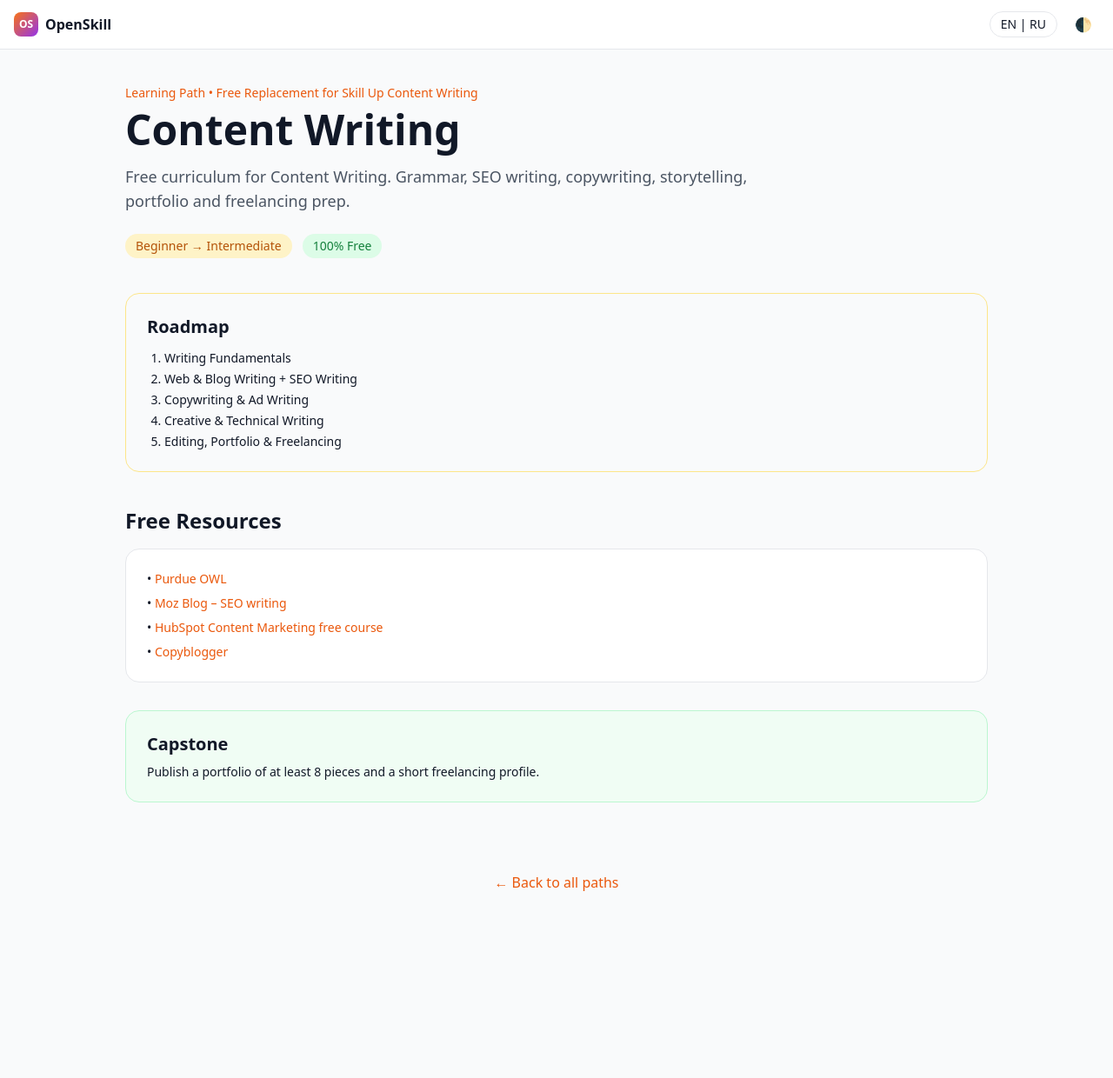
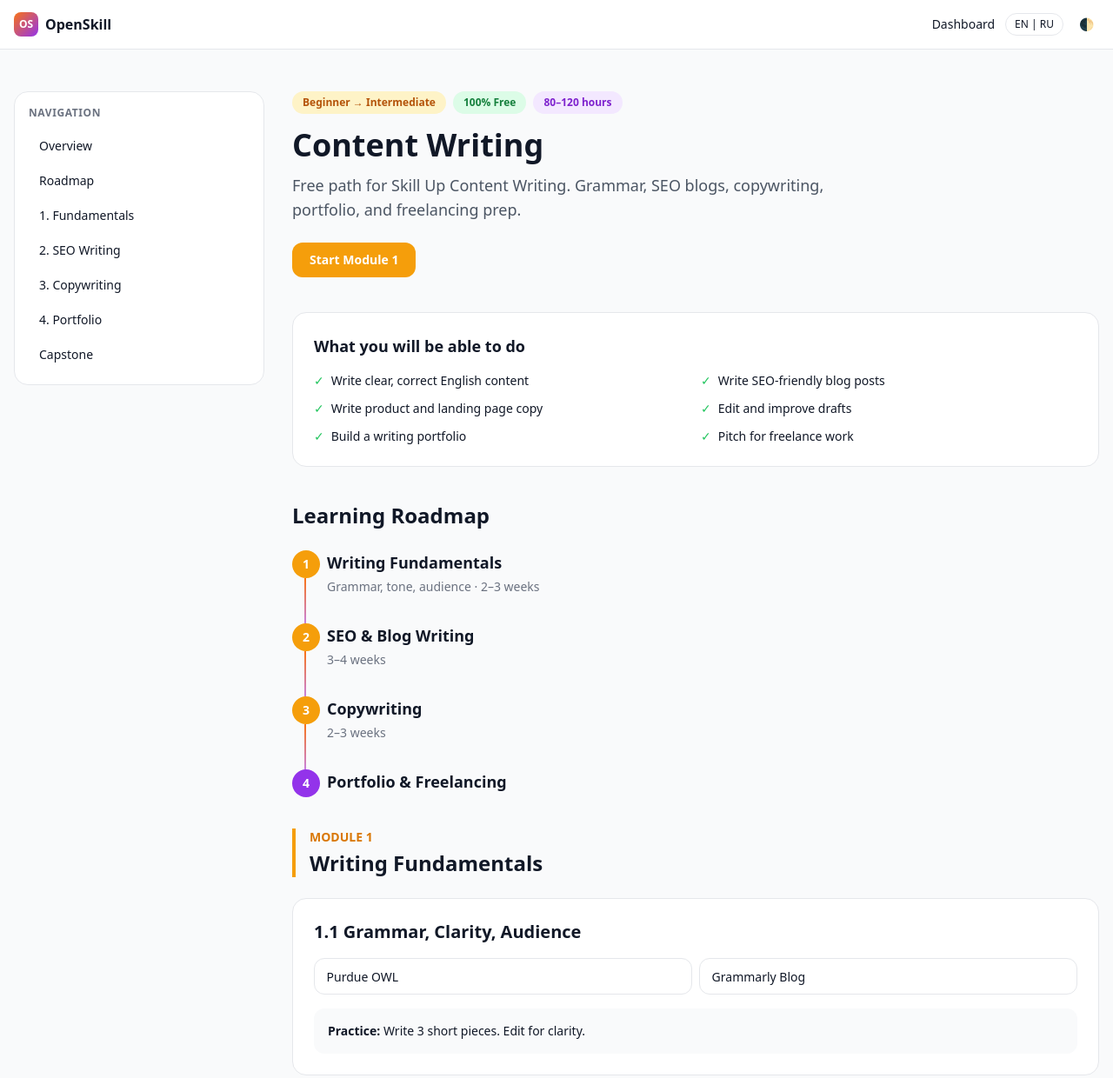
Before and after one commit to WristMohsin/Short-Courses, a plain HTML site: page courses/content-writing.html in a window 1280 px wide. Shown: the top 1240 px of the page at 87% size. Before the commit the page ends 1099 px from the top, so only its background shows below. Drawn offline with nearby package versions, Linux system fonts and the light colour scheme.

Commit message:
Lengthy curricula: Content Writing, Video Editing, Unity, 3D Modeling, UI/UX, Digital Marketing - full modules, practice, capstones

```diff
--- a/courses/content-writing.html
+++ b/courses/content-writing.html
@@ -3,57 +3,117 @@
 <head>
   <meta charset="UTF-8" />
   <meta name="viewport" content="width=device-width, initial-scale=1.0" />
-  <title>Free Content Writing – OpenSkill Academy</title>
+  <title>Content Writing – OpenSkill Academy</title>
   <script src="https://cdn.tailwindcss.com"></script>
   <script>tailwind.config={darkMode:'class'}</script>
   <link rel="stylesheet" href="../css/styles.css" />
   <link href="https://fonts.googleapis.com/css2?family=Inter:wght@400;500;600;700;800&display=swap" rel="stylesheet">
 </head>
 <body class="bg-gray-50 text-gray-900 dark:bg-gray-950 dark:text-gray-100 font-sans antialiased">
-  <header class="sticky top-0 z-50 bg-white/90 dark:bg-gray-900/90 backdrop-blur border-b border-gray-200 dark:border-gray-800">
+  <header class="sticky top-0 z-50 bg-white/95 dark:bg-gray-900/95 backdrop-blur border-b border-gray-200 dark:border-gray-800">
     <div class="max-w-7xl mx-auto px-4 h-14 flex items-center justify-between">
-      <a href="../index.html" class="font-bold flex items-center gap-2"><span class="w-7 h-7 rounded-lg bg-gradient-to-br from-orange-500 to-purple-600 text-white text-xs flex items-center justify-center">OS</span> OpenSkill</a>
-      <div class="flex items-center gap-3">
-        <button id="langToggle" class="text-sm px-3 py-1 border rounded-full">EN | RU</button>
-        <button id="themeToggle" class="p-2">🌓</button>
+      <a href="../index.html" class="font-bold flex items-center gap-2"><span class="w-7 h-7 rounded-lg bg-gradient-to-br from-orange-500 to-purple-600 text-white text-xs flex items-center justify-center font-bold">OS</span> OpenSkill</a>
+      <div class="flex items-center gap-3 text-sm">
+        <a href="../dashboard.html" class="hover:text-orange-500 hidden md:inline">Dashboard</a>
+        <button id="langToggle" class="px-2.5 py-1 border rounded-full text-xs">EN | RU</button>
+        <button id="themeToggle" class="p-1.5">🌓</button>
       </div>
     </div>
   </header>
-  <main class="max-w-5xl mx-auto px-4 py-10">
-    <div class="mb-10">
-      <div class="text-sm text-orange-600 font-medium mb-2">Learning Path • Free Replacement for Skill Up Content Writing</div>
-      <h1 class="text-3xl md:text-5xl font-extrabold mb-4">Content Writing</h1>
-      <p class="text-lg text-gray-600 dark:text-gray-300 max-w-3xl">Free curriculum for Content Writing. Grammar, SEO writing, copywriting, storytelling, portfolio and freelancing prep.</p>
-      <div class="mt-6 flex flex-wrap gap-3 text-sm">
-        <span class="px-3 py-1 rounded-full bg-amber-100 dark:bg-amber-900/40 text-amber-700 dark:text-amber-300">Beginner → Intermediate</span>
-        <span class="px-3 py-1 rounded-full bg-green-100 dark:bg-green-900/40 text-green-700 dark:text-green-300">100% Free</span>
+  <div class="max-w-7xl mx-auto px-4 py-8 md:py-12">
+    <div class="grid lg:grid-cols-12 gap-8">
+      <aside class="lg:col-span-3 hidden lg:block">
+        <div class="course-sidebar card p-4">
+          <div class="text-xs font-semibold text-gray-500 uppercase tracking-wider mb-3">Navigation</div>
+          <nav class="space-y-1 text-sm">
+            <a href="#overview" class="block px-3 py-2 rounded-lg hover:bg-amber-50 dark:hover:bg-amber-950/40 font-medium">Overview</a>
+            <a href="#roadmap" class="block px-3 py-2 rounded-lg hover:bg-amber-50 dark:hover:bg-amber-950/40">Roadmap</a>
+            <a href="#m1" class="block px-3 py-2 rounded-lg hover:bg-amber-50 dark:hover:bg-amber-950/40">1. Fundamentals</a>
+            <a href="#m2" class="block px-3 py-2 rounded-lg hover:bg-amber-50 dark:hover:bg-amber-950/40">2. SEO Writing</a>
+            <a href="#m3" class="block px-3 py-2 rounded-lg hover:bg-amber-50 dark:hover:bg-amber-950/40">3. Copywriting</a>
+            <a href="#m4" class="block px-3 py-2 rounded-lg hover:bg-amber-50 dark:hover:bg-amber-950/40">4. Portfolio</a>
+            <a href="#capstone" class="block px-3 py-2 rounded-lg hover:bg-amber-50 dark:hover:bg-amber-950/40">Capstone</a>
+          </nav>
+        </div>
+      </aside>
+      <div class="lg:col-span-9 space-y-10">
+        <section id="overview">
+          <div class="flex flex-wrap gap-2 mb-4">
+            <span class="badge bg-amber-100 text-amber-700 dark:bg-amber-900/40 dark:text-amber-300">Beginner → Intermediate</span>
+            <span class="badge bg-green-100 text-green-700 dark:bg-green-900/40 dark:text-green-300">100% Free</span>
+            <span class="badge bg-purple-100 text-purple-700 dark:bg-purple-900/40 dark:text-purple-300">80–120 hours</span>
+          </div>
+          <h1 class="text-3xl md:text-4xl font-extrabold mb-3">Content Writing</h1>
+          <p class="text-lg text-gray-600 dark:text-gray-300 max-w-2xl mb-6">Free path for Skill Up Content Writing. Grammar, SEO blogs, copywriting, portfolio, and freelancing prep.</p>
+          <a href="#m1" class="inline-block px-5 py-2.5 rounded-xl bg-amber-500 hover:bg-amber-600 text-white font-semibold text-sm">Start Module 1</a>
+        </section>
+        <section class="card p-6">
+          <h2 class="text-lg font-bold mb-4">What you will be able to do</h2>
+          <div class="grid sm:grid-cols-2 gap-3 text-sm">
+            <div class="flex gap-2"><span class="text-green-500">✓</span> Write clear, correct English content</div>
+            <div class="flex gap-2"><span class="text-green-500">✓</span> Write SEO-friendly blog posts</div>
+            <div class="flex gap-2"><span class="text-green-500">✓</span> Write product and landing page copy</div>
+            <div class="flex gap-2"><span class="text-green-500">✓</span> Edit and improve drafts</div>
+            <div class="flex gap-2"><span class="text-green-500">✓</span> Build a writing portfolio</div>
+            <div class="flex gap-2"><span class="text-green-500">✓</span> Pitch for freelance work</div>
+          </div>
+        </section>
+        <section id="roadmap">
+          <h2 class="text-2xl font-bold mb-6">Learning Roadmap</h2>
+          <div class="space-y-0">
+            <div class="roadmap-line pb-8"><div class="absolute left-0 w-8 h-8 rounded-full bg-amber-500 text-white flex items-center justify-center text-sm font-bold">1</div><h3 class="font-semibold text-lg">Writing Fundamentals</h3><p class="text-sm text-gray-500 mt-1">Grammar, tone, audience · 2–3 weeks</p></div>
+            <div class="roadmap-line pb-8"><div class="absolute left-0 w-8 h-8 rounded-full bg-amber-500 text-white flex items-center justify-center text-sm font-bold">2</div><h3 class="font-semibold text-lg">SEO & Blog Writing</h3><p class="text-sm text-gray-500 mt-1">3–4 weeks</p></div>
+            <div class="roadmap-line pb-8"><div class="absolute left-0 w-8 h-8 rounded-full bg-amber-500 text-white flex items-center justify-center text-sm font-bold">3</div><h3 class="font-semibold text-lg">Copywriting</h3><p class="text-sm text-gray-500 mt-1">2–3 weeks</p></div>
+            <div class="roadmap-line"><div class="absolute left-0 w-8 h-8 rounded-full bg-purple-600 text-white flex items-center justify-center text-sm font-bold">4</div><h3 class="font-semibold text-lg">Portfolio & Freelancing</h3></div>
+          </div>
+        </section>
+        <section id="m1" class="space-y-6">
+          <div class="module-accent pl-4" style="border-color:#f59e0b"><div class="text-sm font-semibold text-amber-600 mb-1">MODULE 1</div><h2 class="text-2xl font-bold">Writing Fundamentals</h2></div>
+          <article class="card p-6 space-y-4">
+            <h3 class="text-xl font-bold">1.1 Grammar, Clarity, Audience</h3>
+            <div class="grid sm:grid-cols-2 gap-2">
+              <a href="https://owl.purdue.edu/owl/general_writing/" target="_blank" rel="noopener" class="resource-link">Purdue OWL</a>
+              <a href="https://www.grammarly.com/blog/" target="_blank" rel="noopener" class="resource-link">Grammarly Blog</a>
+            </div>
+            <div class="bg-gray-50 dark:bg-gray-800/50 rounded-xl p-4 text-sm"><strong>Practice:</strong> Write 3 short pieces. Edit for clarity.</div>
+          </article>
+        </section>
+        <section id="m2" class="space-y-6">
+          <div class="module-accent pl-4" style="border-color:#f59e0b"><div class="text-sm font-semibold text-amber-600 mb-1">MODULE 2</div><h2 class="text-2xl font-bold">SEO & Blog Writing</h2></div>
+          <article class="card p-6 space-y-4">
+            <div class="grid sm:grid-cols-2 gap-2">
+              <a href="https://moz.com/blog" target="_blank" rel="noopener" class="resource-link">Moz Blog</a>
+              <a href="https://www.hubspot.com/resources/courses" target="_blank" rel="noopener" class="resource-link">HubSpot Content Marketing</a>
+              <a href="https://www.youtube.com/c/AhrefsCom" target="_blank" rel="noopener" class="resource-link">Ahrefs SEO Content</a>
+            </div>
+            <div class="bg-gray-50 dark:bg-gray-800/50 rounded-xl p-4 text-sm"><strong>Practice:</strong> Write 5 SEO blog posts (800–1200 words).</div>
+          </article>
+        </section>
+        <section id="m3" class="space-y-6">
+          <div class="module-accent pl-4" style="border-color:#f59e0b"><div class="text-sm font-semibold text-amber-600 mb-1">MODULE 3</div><h2 class="text-2xl font-bold">Copywriting</h2></div>
+          <article class="card p-6 space-y-4">
+            <a href="https://copyblogger.com/" target="_blank" rel="noopener" class="resource-link">Copyblogger</a>
+            <div class="bg-gray-50 dark:bg-gray-800/50 rounded-xl p-4 text-sm"><strong>Practice:</strong> 3 product descriptions + 1 landing page draft.</div>
+          </article>
+        </section>
+        <section id="m4" class="space-y-6">
+          <div class="module-accent pl-4" style="border-color:#f59e0b"><div class="text-sm font-semibold text-amber-600 mb-1">MODULE 4</div><h2 class="text-2xl font-bold">Portfolio & Freelancing</h2></div>
+          <article class="card p-6 space-y-4">
+            <div class="bg-gray-50 dark:bg-gray-800/50 rounded-xl p-4 text-sm"><strong>Practice:</strong> Portfolio on Notion/Google Sites + freelancing bio + sample pitch.</div>
+          </article>
+        </section>
+        <section id="capstone" class="card p-6 border-amber-200 dark:border-amber-900 bg-gradient-to-br from-amber-50 to-orange-50 dark:from-amber-950/20 dark:to-orange-950/20">
+          <div class="text-sm font-semibold text-amber-600 mb-2">FINAL PROJECT</div>
+          <h2 class="text-2xl font-bold mb-3">Capstone — Writing Portfolio</h2>
+          <p class="text-sm">Publish at least 8 pieces (blogs + copy + one long-form) + freelancing profile.</p>
+        </section>
+        <div class="flex gap-4 pt-4 border-t border-gray-200 dark:border-gray-800">
+          <a href="../dashboard.html" class="text-sm text-orange-600 hover:underline">← Dashboard</a>
+          <a href="../index.html" class="text-sm text-gray-500 hover:underline">All paths</a>
+        </div>
       </div>
     </div>
-    <section class="mb-10 p-6 rounded-2xl diagram-box border border-amber-200 dark:border-amber-900/50">
-      <h2 class="text-xl font-bold mb-3">Roadmap</h2>
-      <ol class="list-decimal pl-5 space-y-1 text-sm">
-        <li>Writing Fundamentals</li>
-        <li>Web & Blog Writing + SEO Writing</li>
-        <li>Copywriting & Ad Writing</li>
-        <li>Creative & Technical Writing</li>
-        <li>Editing, Portfolio & Freelancing</li>
-      </ol>
-    </section>
-    <section class="mb-8">
-      <h2 class="text-2xl font-bold mb-4">Free Resources</h2>
-      <article class="p-6 rounded-2xl border border-gray-200 dark:border-gray-700 bg-white dark:bg-gray-900 space-y-2 text-sm">
-        <p>• <a class="text-orange-600 hover:underline" href="https://owl.purdue.edu/owl/general_writing/" target="_blank">Purdue OWL</a></p>
-        <p>• <a class="text-orange-600 hover:underline" href="https://moz.com/blog" target="_blank">Moz Blog – SEO writing</a></p>
-        <p>• <a class="text-orange-600 hover:underline" href="https://www.hubspot.com/resources/courses" target="_blank">HubSpot Content Marketing free course</a></p>
-        <p>• <a class="text-orange-600 hover:underline" href="https://copyblogger.com/" target="_blank">Copyblogger</a></p>
-      </article>
-    </section>
-    <section class="mb-12 p-6 rounded-2xl bg-green-50 dark:bg-green-950/30 border border-green-200 dark:border-green-900">
-      <h2 class="text-xl font-bold mb-2">Capstone</h2>
-      <p class="text-sm">Publish a portfolio of at least 8 pieces and a short freelancing profile.</p>
-    </section>
-    <div class="text-center py-8"><a href="../index.html" class="text-orange-600 hover:underline">← Back to all paths</a></div>
-  </main>
+  </div>
   <script src="../js/theme.js"></script>
   <script src="../js/language.js"></script>
 </body>
```
